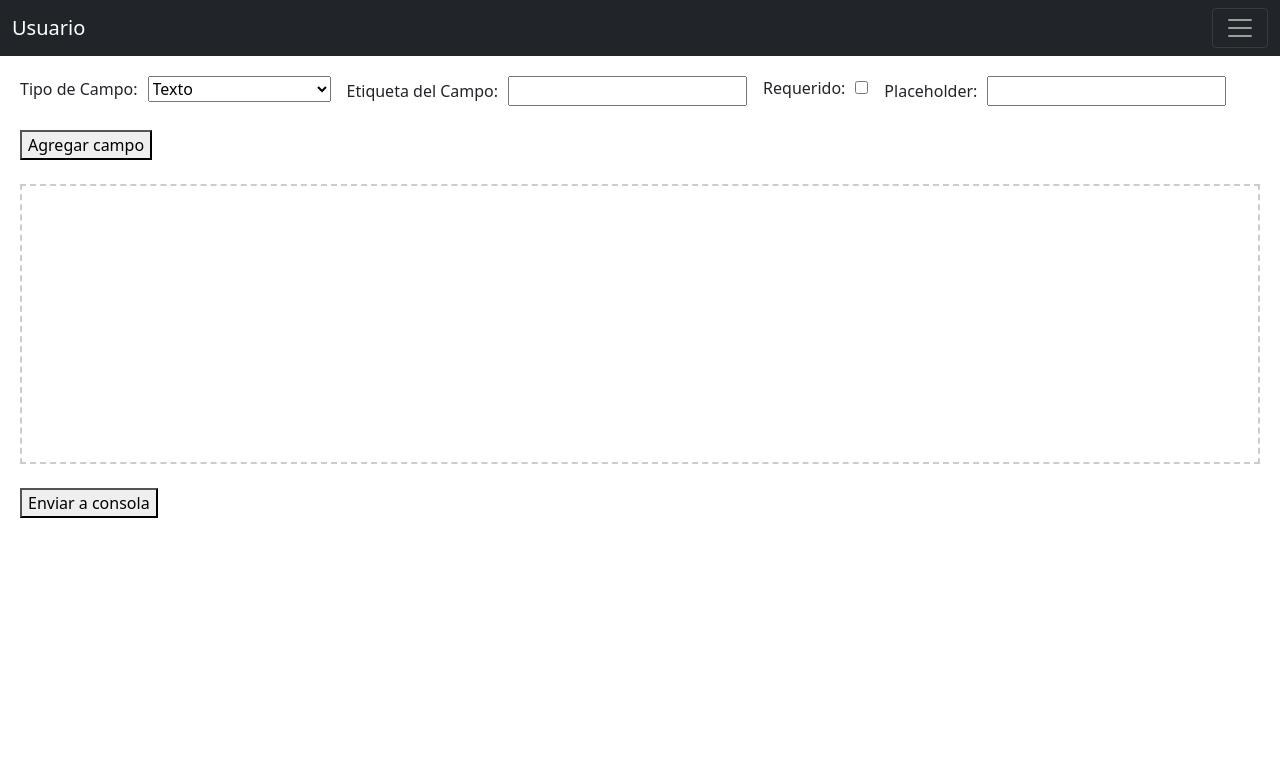
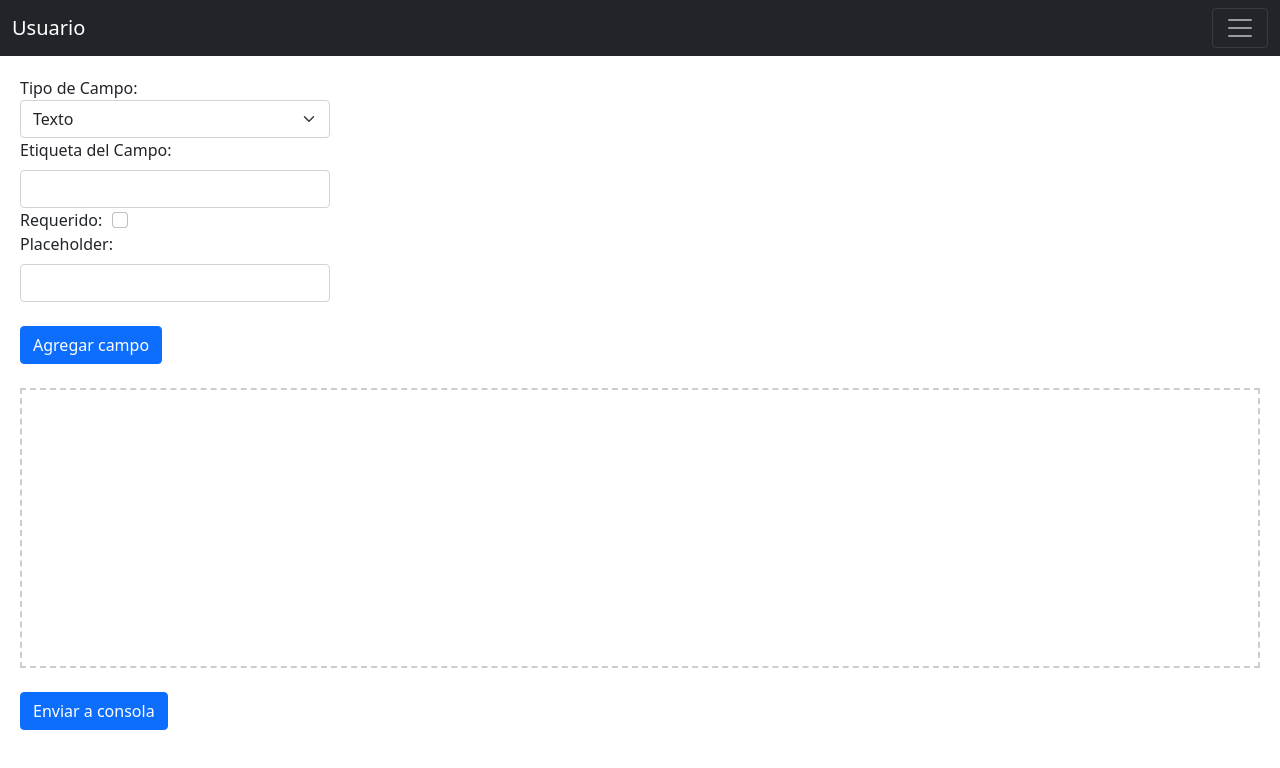
Before and after one commit to NoMeQuemes/Form-Builder-Front, a Vue app: page /gestionModulos in a window 1280 px wide. Shown: the top 768 px of the page. Built offline with nearby package versions, Linux system fonts and the light colour scheme.

Commit message:
Se agregó BootStrap

```diff
--- a/src/views/FormBuilderView.vue
+++ b/src/views/FormBuilderView.vue
@@ -2,10 +2,10 @@
   <div id="contenedor-padre">
     <div>
       <!-- Formulario para agregar campos al formulario -->
-    <div class="row g-3">
+      <div class="col-3">
         <div class="col-auto"><!-- Grupo tipo de campo -->
           <label for="field-type" style="margin-right: 10px;">Tipo de Campo:</label>
-            <select id="field-type">
+          <select id="field-type" class="form-select">
             <option value="text">Texto</option>
             <option value="textarea">Área de Texto</option>
             <option value="select">Select</option>
@@ -19,16 +19,16 @@
           </select>
         </div>
         <div class="col-auto" id="etiqueta-group"><!--Grupo etiqueta-->
-    <label for="field-label" style="margin-right: 10px;">Etiqueta del Campo:</label>
-    <input type="text" id="field-label" v-model="label">
+          <label for="field-label" style="margin-right: 10px;" class="form-label">Etiqueta del Campo:</label>
+          <input type="text" id="field-label" v-model="label" class="form-control">
         </div>
         <div class="col-auto" id="requerido-group"><!-- Grupo requerido -->
-    <label for="field-required" style="margin-right: 10px;">Requerido:</label>
-    <input type="checkbox" id="field-required" v-model="required">
+          <label for="field-required" style="margin-right: 10px;" class="form-check-label">Requerido:</label>
+          <input type="checkbox" id="field-required" v-model="required" class="form-check-input">
         </div>
         <div class="col-auto" id="placeholder-group"><!-- Grupo placeholder -->
-    <label for="field-placeholder" style="margin-right: 10px;">Placeholder:</label>
-    <input type="text" id="field-placeholder" v-model="placeholder">
+          <label for="field-placeholder" style="margin-right: 10px;" class="form-label">Placeholder:</label>
+          <input type="text" id="field-placeholder" v-model="placeholder" class="form-control">
         </div>
       </div>
       <!-- Submit -->
@@ -37,7 +37,7 @@
     <input type="text" id="group-name" placeholder="Nombre del grupo">
     <button onclick="addGroup()">Add group</button>
     -->
-    <button @click="addField">Agregar campo</button>
+      <button @click="addField" class="btn btn-primary">Agregar campo</button>
     </div>
     <br>
     <div id="form-builder">
@@ -46,26 +46,26 @@
     <!-- Los campos se agregarán aquí -->
 
     <br>
-  <button @click="showFormData">Enviar a consola</button><!--Envia las propiedades de los campos a la consola-->
+    <button @click="showFormData" class="btn btn-primary">Enviar a consola</button><!--Envia las propiedades de los campos a la consola-->
   </div>
 </template>
 <script>
 //import Sortable from 'sortable.js'//corregir
 import FieldComponent from '../components/FieldComponent.vue'; // Importa el componente
 export default {
-  components:{
+  components: {
     FieldComponent // Registra el componente
   },
-  data(){
-    return{
-      formFields:[],
+  data() {
+    return {
+      formFields: [],
       label: '',
       type: 'text',
       required: false,
-      placeholder:'',
+      placeholder: '',
     };
   },
-mounted(){
+  mounted() {
     const formBuilder = document.getElementById('form-builder');
     /*new Sortable(formBuilder,{
       animation:150,
@@ -73,10 +73,10 @@ mounted(){
       onEnd: this.updateFormFieldsOrder,
     });*/
   },
-methods:{
+  methods: {
 
 
-    addField(){
+    addField() {
       const label = document.getElementById('field-label').value;
       const type = document.getElementById('field-type').value;
       const required = document.getElementById('field-required').checked;
@@ -96,7 +96,7 @@ methods:{
 
       }
     },
-    updateFormFieldsOrder(){
+    updateFormFieldsOrder() {
       const updatedFields = [];
       const fieldElements = formBuilder.querySelectorAll('div');
       fieldElements.forEach(element => {
@@ -118,7 +118,7 @@ methods:{
       this.formFields.length = 0;
       this.formFields.push(...updatedFields);
     },
-  showFormData(){
+    showFormData() {
       console.log('Campos del Formulario:');
       this.formFields.forEach((field, index) => {
         console.log(`Campo ${index + 1}`);
@@ -141,7 +141,8 @@ methods:{
   border: 2px dashed #ccc;
   padding: 40px;
 }
-#contenedor-padre{
+
+#contenedor-padre {
   margin: 20px;
 }
 </style>
```
Also changed, not shown: 1 other file (tests, documents, lock files or other folders). Lines whose indentation alone changed are shown as unchanged.
